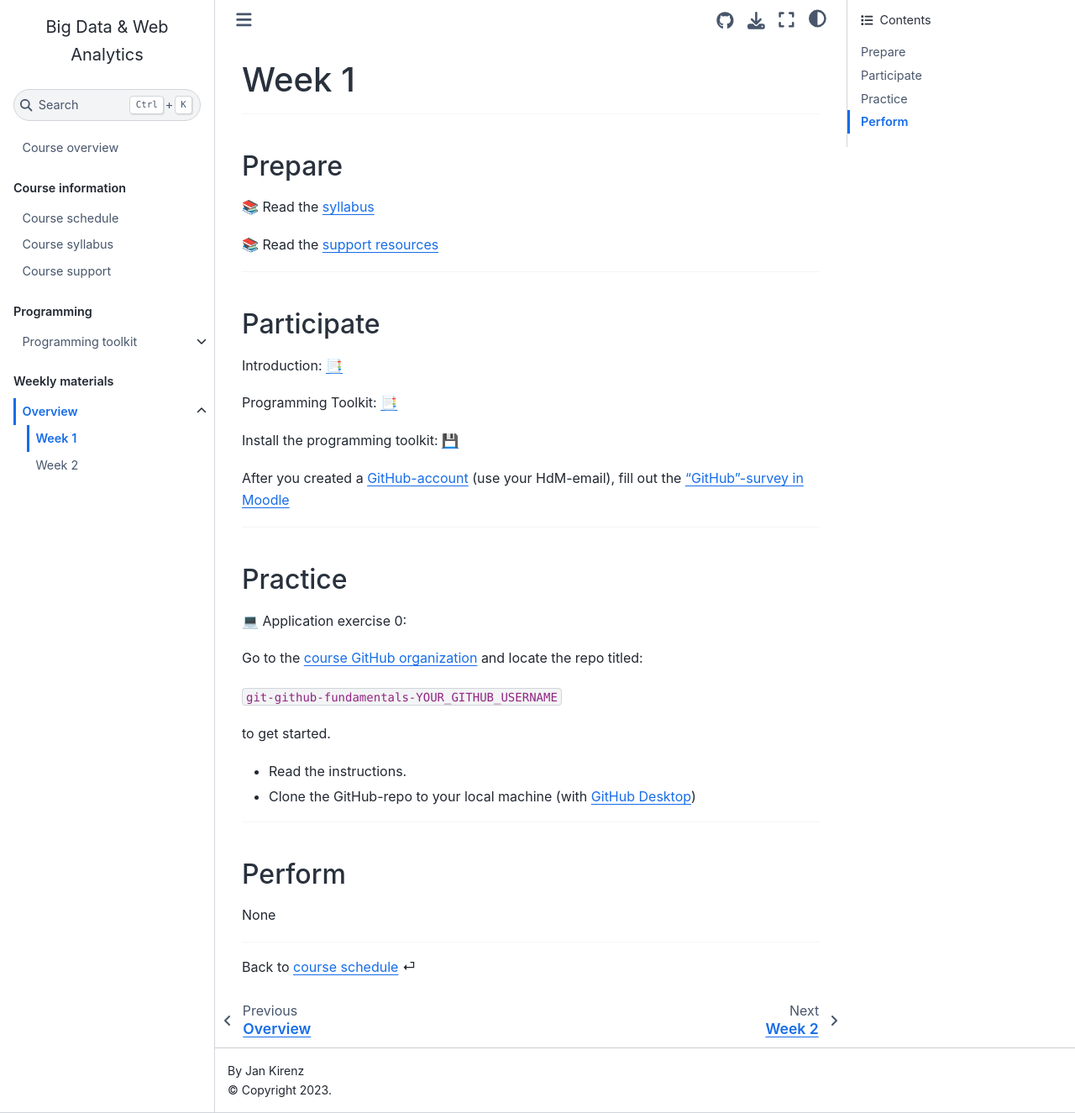
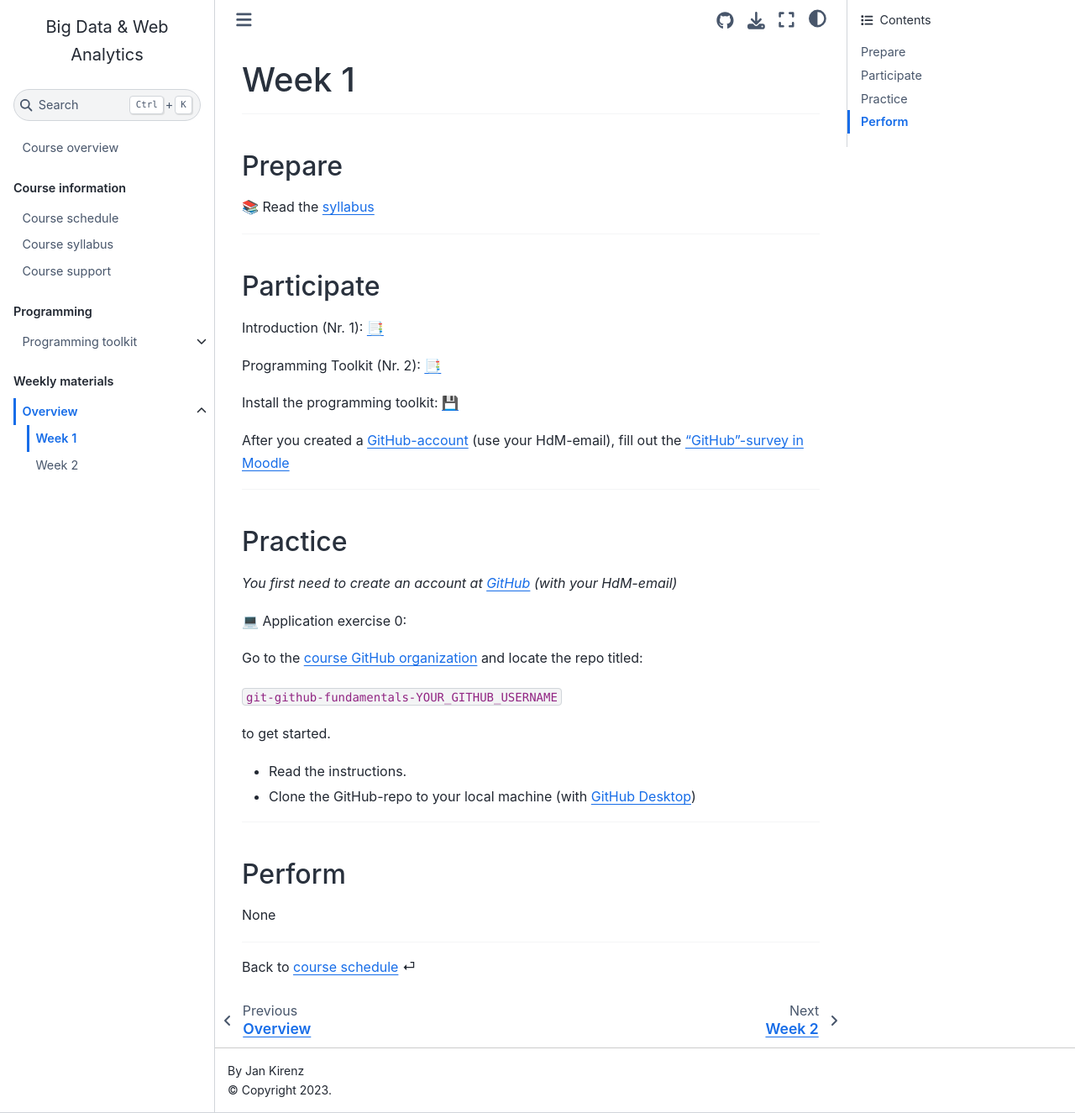
Before and after one commit to om2-ws22/website, a Jupyter Book: the page built from weeks/week1.md, in a window 1280 px wide and 1325 px high. Shown: the whole window at 84% size. Built offline with Jupyter Book 1.0.4 settings and Sphinx 7.4.7 and the Sphinx Book theme 1.1.4, drawn with Linux system fonts in a browser that asks for light colours; comment, search, counter and statistics services are not loaded.

Commit message:
Update week1.md

```diff
--- a/weeks/week1.md
+++ b/weeks/week1.md
@@ -9,17 +9,15 @@
 📚 Read the [syllabus](../docs/course-syllabus.md)
 
 
-📚 Read the [support resources](../docs/course-support.md)
-
 ---
 
 (participate)=
 ## Participate
 
-Introduction: [📑](https://docs.google.com/presentation/d/14mDixoFHReJhc7D3G0ooC_CZJ8R14AcjJLXqFfUmKgo/export/pdf)
+Introduction (Nr. 1): [📑](https://docs.google.com/presentation/d/14mDixoFHReJhc7D3G0ooC_CZJ8R14AcjJLXqFfUmKgo/export/pdf)
 
 
-Programming Toolkit: [📑](https://docs.google.com/presentation/d/1AHDCyelaOumvZ9-MRLEaSGCulXvvo-hcoFRrTESQW-c/export/pdf)
+Programming Toolkit (Nr. 2): [📑](https://docs.google.com/presentation/d/1AHDCyelaOumvZ9-MRLEaSGCulXvvo-hcoFRrTESQW-c/export/pdf)
 
 
 Install the programming toolkit: [💾](../docs/programming-toolkit.md)
@@ -31,6 +29,9 @@ After you created a [GitHub-account](https://github.com/) (use your HdM-email),
 
 (practice)=
 ## Practice
+
+*You first need to create an account at [GitHub](https://github.com/) (with your HdM-email)*
+
 
 💻 Application exercise 0:
 
```
